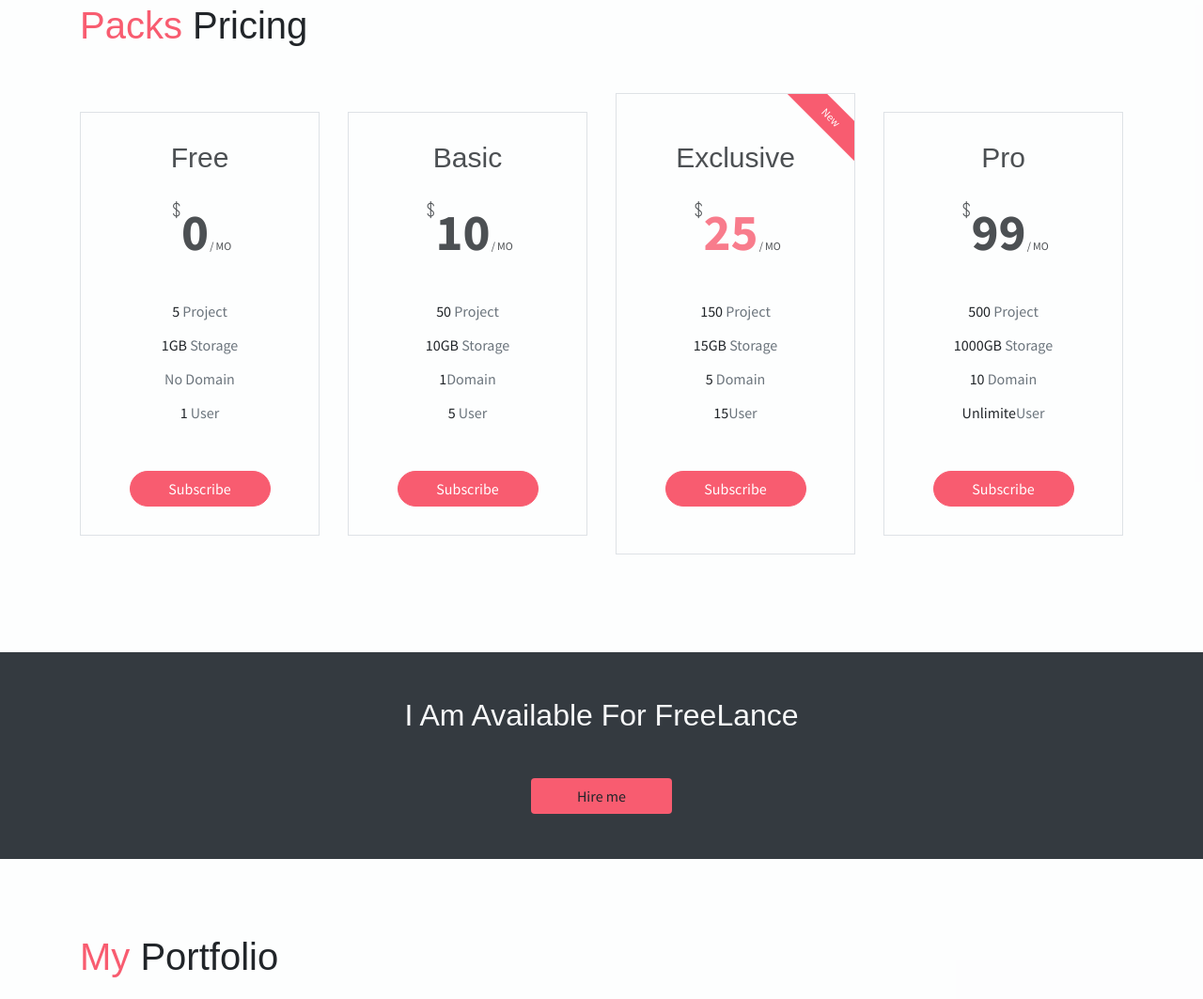
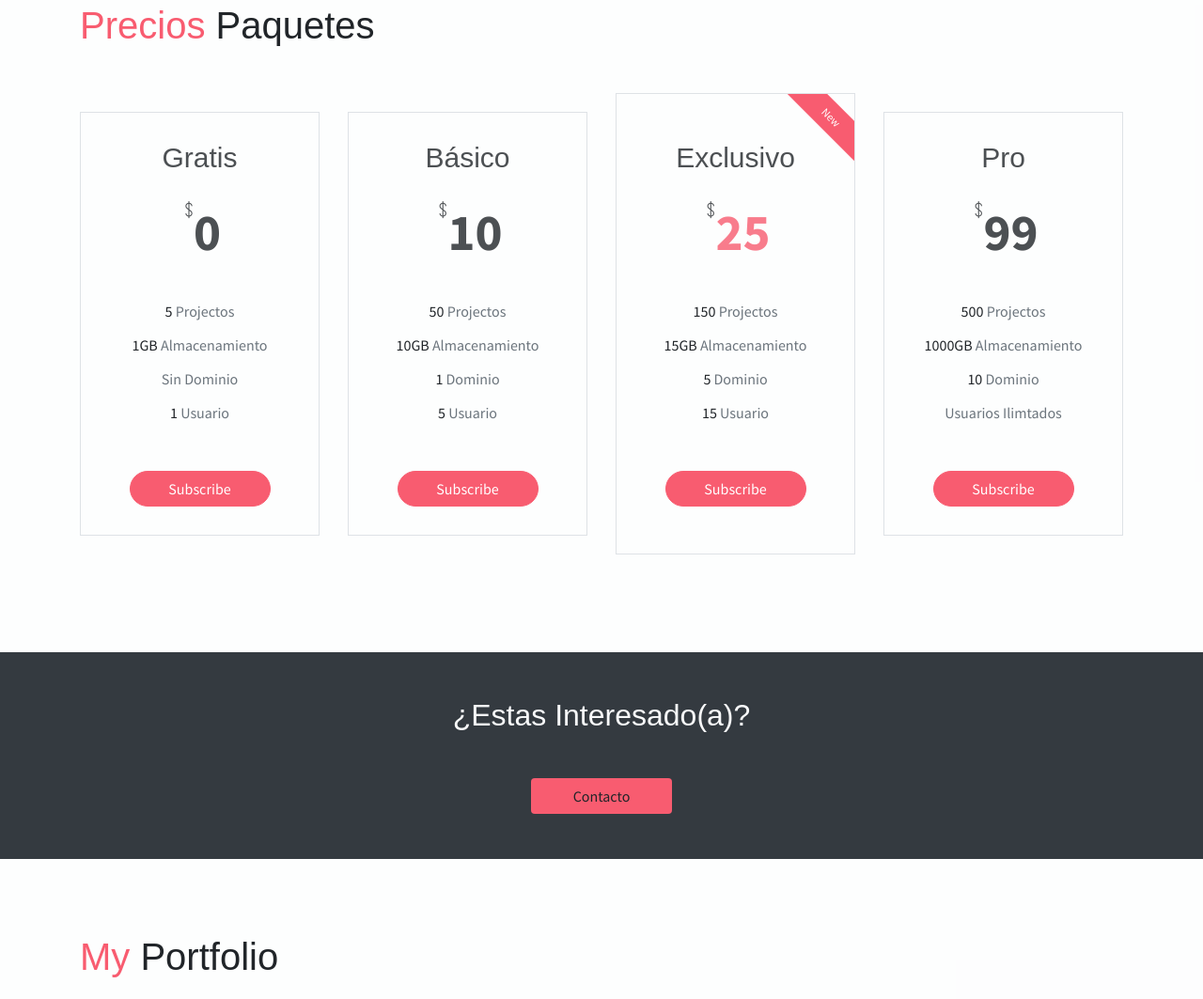
Before and after one commit to JuanEraso23/Curriculum, a website: page public_html/index.html in a window 1280 px wide. Shown: the part 4060-5123 px from the top of the page at 94% size. Drawn offline with Linux system fonts and the light colour scheme; some packages are replaced by stand-ins of ours.

Commit message:
se hizo traduccion de los precios de paquete

```diff
--- a/public_html/index.html
+++ b/public_html/index.html
@@ -311,55 +311,52 @@
 
     <section class="section bg-custom-gray" id="price">
         <div class="container">
-            <h1 class="mb-5"><span class="text-danger">Packs</span> Pricing</h1>
+            <h1 class="mb-5"><span class="text-danger">Precios </span> Paquetes</h1>
             <div class="row align-items-center">
                 <div class="col-md-6 col-lg-3">
                     <div class="price-card text-center mb-4">
-                        <h3 class="price-card-title">Free</h3>
+                        <h3 class="price-card-title">Gratis</h3>
                         <div class="price-card-cost">
                             <sup class="ti-money"></sup>
                             <span class="num">0</span>
-                            <span class="date">MO</span>
                         </div>
                         <ul class="list">
-                            <li class="list-item">5 <span class="text-muted">Project</span></li>
-                            <li class="list-item">1GB <span class="text-muted">Storage</span></li>
-                            <li class="list-item"><span class="text-muted">No Domain</span></li>
-                            <li class="list-item">1 <span class="text-muted">User</span></li>
+                            <li class="list-item">5 <span class="text-muted">Projectos</span></li>
+                            <li class="list-item">1GB <span class="text-muted">Almacenamiento</span></li>
+                            <li class="list-item"><span class="text-muted">Sin Dominio</span></li>
+                            <li class="list-item">1 <span class="text-muted">Usuario</span></li>
                         </ul>
                         <button class="btn btn-primary btn-rounded w-lg">Subscribe</button>
                     </div>
                 </div>
                 <div class="col-md-6 col-lg-3">
                     <div class="price-card text-center mb-4">
-                        <h3 class="price-card-title">Basic</h3>
+                        <h3 class="price-card-title">Básico</h3>
                         <div class="price-card-cost">
                             <sup class="ti-money"></sup>
                             <span class="num">10</span>
-                            <span class="date">MO</span>
                         </div>
                         <ul class="list">
-                            <li class="list-item">50 <span class="text-muted">Project</span></li>
-                            <li class="list-item">10GB <span class="text-muted">Storage</span></li>
-                            <li class="list-item">1<span class="text-muted">Domain</span></li>
-                            <li class="list-item">5 <span class="text-muted">User</span></li>
+                            <li class="list-item">50 <span class="text-muted">Projectos</span></li>
+                            <li class="list-item">10GB <span class="text-muted">Almacenamiento</span></li>
+                            <li class="list-item">1<span class="text-muted"> Dominio</span></li>
+                            <li class="list-item">5 <span class="text-muted">Usuario</span></li>
                         </ul>
                         <button class="btn btn-primary btn-rounded w-lg">Subscribe</button>
                     </div>
                 </div>
                 <div class="col-md-6 col-lg-3">
                     <div class="price-card text-center price-card-requried mb-4">
-                        <h3 class="price-card-title">Exclusive</h3>
+                        <h3 class="price-card-title">Exclusivo</h3>
                         <div class="price-card-cost">
                             <sup class="ti-money"></sup>
                             <span class="num">25</span>
-                            <span class="date">MO</span>
                         </div>
                         <ul class="list">
-                            <li class="list-item">150 <span class="text-muted">Project</span></li>
-                            <li class="list-item">15GB <span class="text-muted">Storage</span></li>
-                            <li class="list-item">5<span class="text-muted"> Domain</span></li>
-                            <li class="list-item">15<span class="text-muted">User</span></li>
+                            <li class="list-item">150 <span class="text-muted">Projectos</span></li>
+                            <li class="list-item">15GB <span class="text-muted">Almacenamiento</span></li>
+                            <li class="list-item">5<span class="text-muted"> Dominio</span></li>
+                            <li class="list-item">15 <span class="text-muted">Usuario</span></li>
                         </ul>
                         <button class="btn btn-primary btn-rounded w-lg">Subscribe</button>
                     </div>
@@ -370,13 +367,12 @@
                         <div class="price-card-cost">
                             <sup class="ti-money"></sup>
                             <span class="num">99</span>
-                            <span class="date">MO</span>
                         </div>
                         <ul class="list">
-                            <li class="list-item">500 <span class="text-muted">Project</span></li>
-                            <li class="list-item">1000GB <span class="text-muted">Storage</span></li>
-                            <li class="list-item">10<span class="text-muted"> Domain</span></li>
-                            <li class="list-item">Unlimite<span class="text-muted">User</span></li>
+                            <li class="list-item">500 <span class="text-muted">Projectos</span></li>
+                            <li class="list-item">1000GB <span class="text-muted">Almacenamiento</span></li>
+                            <li class="list-item">10<span class="text-muted"> Dominio</span></li>
+                            <li class="list-item"><span class="text-muted">Usuarios Ilimtados</span></li>
                         </ul>
                         <button class="btn btn-primary btn-rounded w-lg">Subscribe</button>
                     </div>
@@ -386,8 +382,8 @@
     </section>
     <section class="section bg-dark py-5">
         <div class="container text-center">
-            <h2 class="text-light mb-5 font-weight-normal">I Am Available For FreeLance</h2>
-            <button class="btn bg-primary w-lg" >Hire me</button>
+            <h2 class="text-light mb-5 font-weight-normal">¿Estas Interesado(a)?</h2>
+            <button class="btn bg-primary w-lg" >Contacto</button>
         </div>
     </section>
 
```
